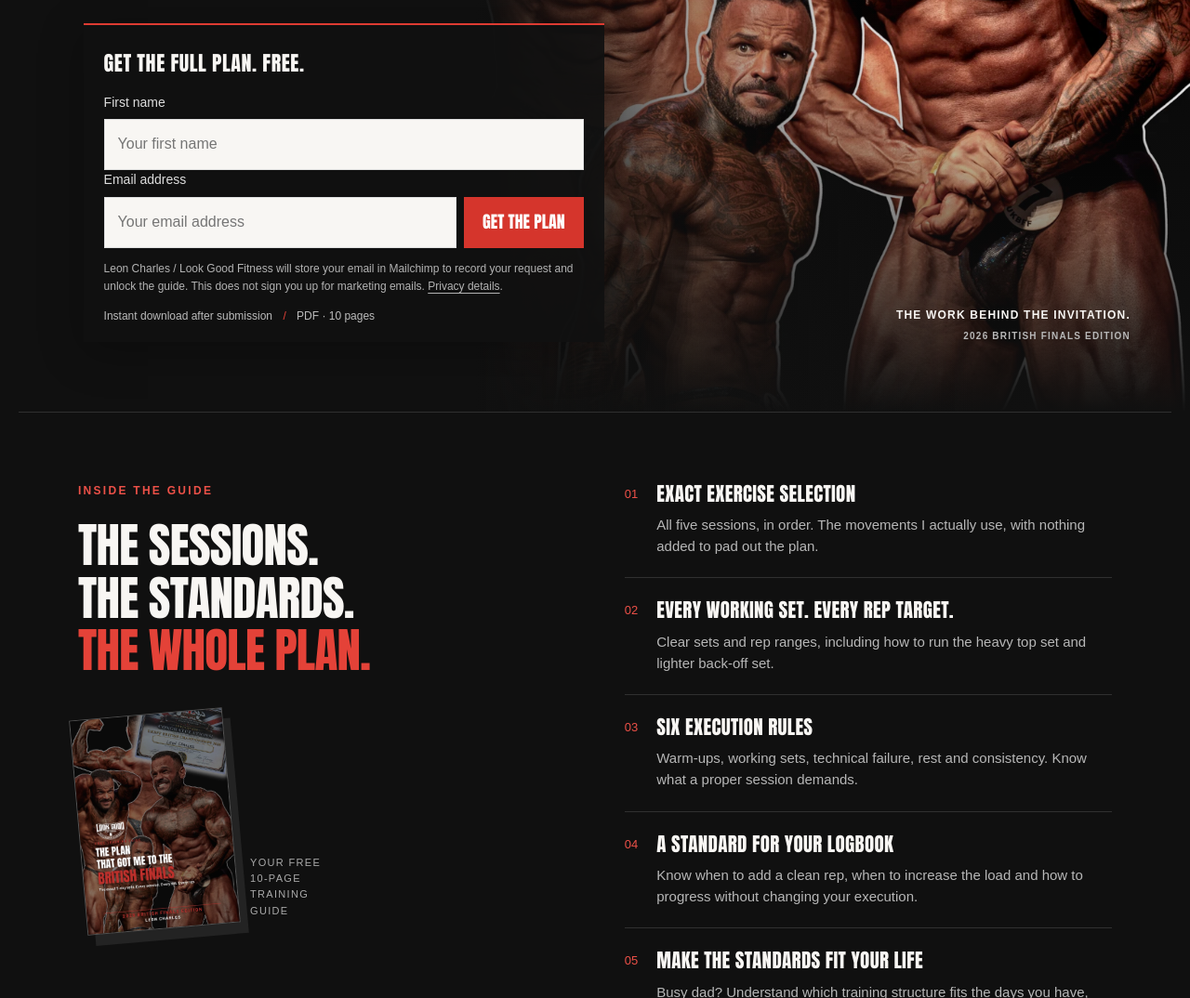
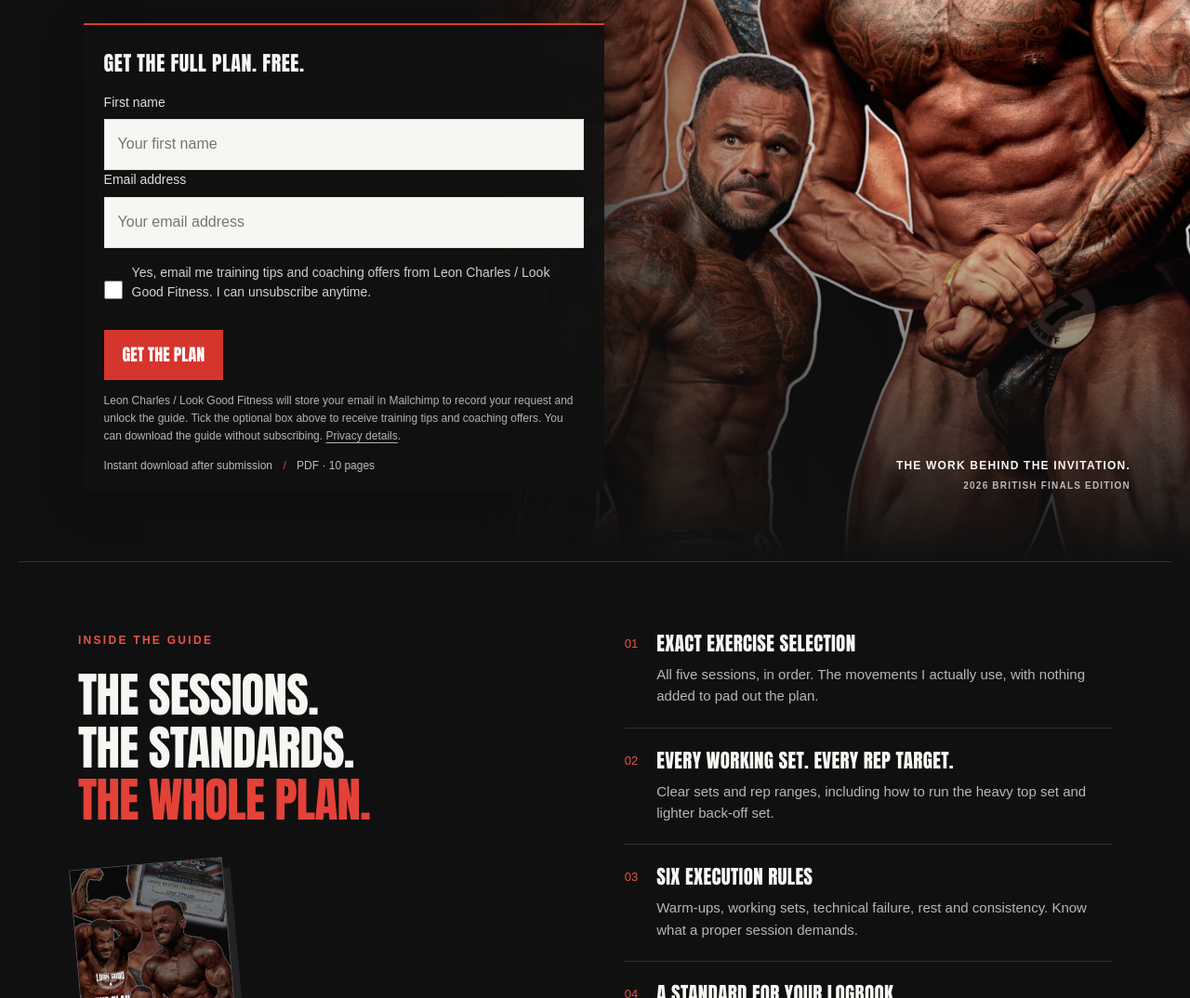
Before and after one commit to leoncharlescoaching/british-finals-plan, a website: page index.html in a window 1280 px wide. Shown: the part 665-1739 px from the top of the page at 93% size. Drawn offline with Linux system fonts and the light colour scheme.

Commit message:
Add explicit marketing opt-in to the deployed landing page
Updated the signup form to include an optional marketing consent checkbox and revised the privacy details accordingly.

```diff
--- a/index.html
+++ b/index.html
@@ -3,8 +3,8 @@
 <body><a class="skip" href="#signup">Skip to the free plan</a>
 <header class="masthead"><img src="/assets/logo.png" alt="Look Good Fitness · Leon Charles Coaching" width="148" height="93"><span>LEON CHARLES <b>/</b> 2026 PREP</span></header>
 <main><section class="hero" aria-labelledby="title"><div class="hero-art" role="img" aria-label="Leon Charles posing, with his 2026 British Championships invitation"></div><div class="hero-copy"><p class="eyebrow"><span></span> FREE TRAINING GUIDE</p><h1 id="title">THE PLAN<br>THAT GOT ME TO THE<br><em>BRITISH FINALS</em></h1><p class="subhead">The exact 5-day split.<br class="mobile-break"> Every session. Every set. Every rep.</p><p class="intro">This is the exact plan I’m running right now for my <strong>2026 British Finals prep.</strong> Every exercise and working set, laid out as I use it. No copy-paste template. No filler.</p>
-<div class="signup" id="signup"><div id="form-state"><p class="form-heading">GET THE FULL PLAN. FREE.</p><form id="lead-form"><label for="first_name">First name</label><div class="form-row"><input id="first_name" name="first_name" type="text" autocomplete="given-name" placeholder="Your first name" maxlength="100" required></div><label for="email">Email address</label><div class="form-row"><input id="email" name="email" type="email" autocomplete="email" inputmode="email" placeholder="Your email address" maxlength="254" required><button type="submit" id="submit-button">GET THE PLAN</button></div><div class="trap" aria-hidden="true"><label for="website">Website</label><input id="website" name="website" tabindex="-1" autocomplete="off"></div><p class="privacy-line">Leon Charles / Look Good Fitness will store your email in Mailchimp to record your request and unlock the guide. This does not sign you up for marketing emails. <a href="#privacy">Privacy details</a>.</p><p id="form-error" role="alert" hidden></p></form><p class="delivery">Instant download after submission <span aria-hidden="true">/</span> PDF · 10 pages</p></div>
+<div class="signup" id="signup"><div id="form-state"><p class="form-heading">GET THE FULL PLAN. FREE.</p><form id="lead-form"><label for="first_name">First name</label><div class="form-row"><input id="first_name" name="first_name" type="text" autocomplete="given-name" placeholder="Your first name" maxlength="100" required></div><label for="email">Email address</label><div class="form-row"><input id="email" name="email" type="email" autocomplete="email" inputmode="email" placeholder="Your email address" maxlength="254" required></div><label class="marketing-choice" for="marketing-consent"><input id="marketing-consent" name="marketingConsent" type="checkbox"><span>Yes, email me training tips and coaching offers from Leon Charles / Look Good Fitness. I can unsubscribe anytime.</span></label><button type="submit" id="submit-button">GET THE PLAN</button><div class="trap" aria-hidden="true"><label for="website">Website</label><input id="website" name="website" tabindex="-1" autocomplete="off"></div><p class="privacy-line">Leon Charles / Look Good Fitness will store your email in Mailchimp to record your request and unlock the guide. Tick the optional box above to receive training tips and coaching offers. You can download the guide without subscribing. <a href="#privacy">Privacy details</a>.</p><p id="form-error" role="alert" hidden></p></form><p class="delivery">Instant download after submission <span aria-hidden="true">/</span> PDF · 10 pages</p></div>
 </div></div><div class="image-caption">THE WORK BEHIND THE INVITATION.<br><span>2026 BRITISH FINALS EDITION</span></div></section>
 <section class="inside" aria-labelledby="inside-title"><div class="inside-heading"><p class="eyebrow">INSIDE THE GUIDE</p><h2 id="inside-title">THE SESSIONS.<br>THE STANDARDS.<br><em>THE WHOLE PLAN.</em></h2><figure><img src="/assets/guide-cover.webp" alt="Cover of The Plan That Got Me to the British Finals" width="849" height="1200" loading="lazy"><figcaption>YOUR FREE 10-PAGE TRAINING GUIDE</figcaption></figure></div><ol class="benefits"><li><span>01</span><div><h3>EXACT EXERCISE SELECTION</h3><p>All five sessions, in order. The movements I actually use, with nothing added to pad out the plan.</p></div></li><li><span>02</span><div><h3>EVERY WORKING SET. EVERY REP TARGET.</h3><p>Clear sets and rep ranges, including how to run the heavy top set and lighter back-off set.</p></div></li><li><span>03</span><div><h3>SIX EXECUTION RULES</h3><p>Warm-ups, working sets, technical failure, rest and consistency. Know what a proper session demands.</p></div></li><li><span>04</span><div><h3>A STANDARD FOR YOUR LOGBOOK</h3><p>Know when to add a clean rep, when to increase the load and how to progress without changing your execution.</p></div></li><li><span>05</span><div><h3>MAKE THE STANDARDS FIT YOUR LIFE</h3><p>Busy dad? Understand which training structure fits the days you have, and which standards to carry across.</p></div></li></ol></section>
 <section class="dad"><p class="eyebrow">THE HONEST BIT</p><h2>COPY THE STANDARDS.<br><em>NOT NECESSARILY THE SPLIT.</em></h2><p>This is a bodybuilder’s five-day plan. If work and kids leave you with two or three sessions, it won’t fit as written. The guide explains how to take the exercise choices, execution and progression standards into a plan built around your actual week.</p><p class="small">Includes guidance on adapting your approach, not a separate personalised programme.</p><a class="text-link" href="#signup">GET MY FREE PLAN <span aria-hidden="true">↑</span></a></section>
-</main><footer><span>LOOK GOOD FITNESS <b>/</b> LEON CHARLES</span><details id="privacy"><summary>Privacy details</summary><div><p>Leon Charles / Look Good Fitness uses your email to record your request for this training guide and provide download access. Submitting this form records your request for this guide only; it does not give permission for ongoing training tips, coaching offers or other marketing.</p><p>We use Mailchimp to store and process your request. The guide downloads from this website; we do not email it to you. Their processing may involve transfers outside the UK under their applicable safeguards. We do not sell your details. We retain request records only as long as necessary to provide the guide, resolve access issues and meet applicable obligations.</p><p>To ask about your information, withdraw a request or exercise your data rights, email <a href="mailto:leon@lookgoodfitness.co.uk">leon@lookgoodfitness.co.uk</a>. You may also complain to the UK Information Commissioner’s Office. This page uses no advertising or analytics cookies.</p></div></details></footer></body></html>
+</main><footer><span>LOOK GOOD FITNESS <b>/</b> LEON CHARLES</span><details id="privacy"><summary>Privacy details</summary><div><p>Leon Charles / Look Good Fitness uses your email to record your request for this training guide and provide download access. If you tick the optional marketing box, we also use your email to send training tips and coaching offers with your consent. We record your consent wording, date and source. You can unsubscribe at any time using the link in any marketing email. Leaving the box unticked does not give new marketing permission or change an existing subscription.</p><p>We use Mailchimp to store and process your request. The guide downloads from this website; we do not email it to you. Their processing may involve transfers outside the UK under their applicable safeguards. We do not sell your details. We retain request records only as long as necessary to provide the guide, resolve access issues and meet applicable obligations.</p><p>To ask about your information, withdraw a request or exercise your data rights, email <a href="mailto:leon@lookgoodfitness.co.uk">leon@lookgoodfitness.co.uk</a>. You may also complain to the UK Information Commissioner’s Office. This page uses no advertising or analytics cookies.</p></div></details></footer></body></html>
```
